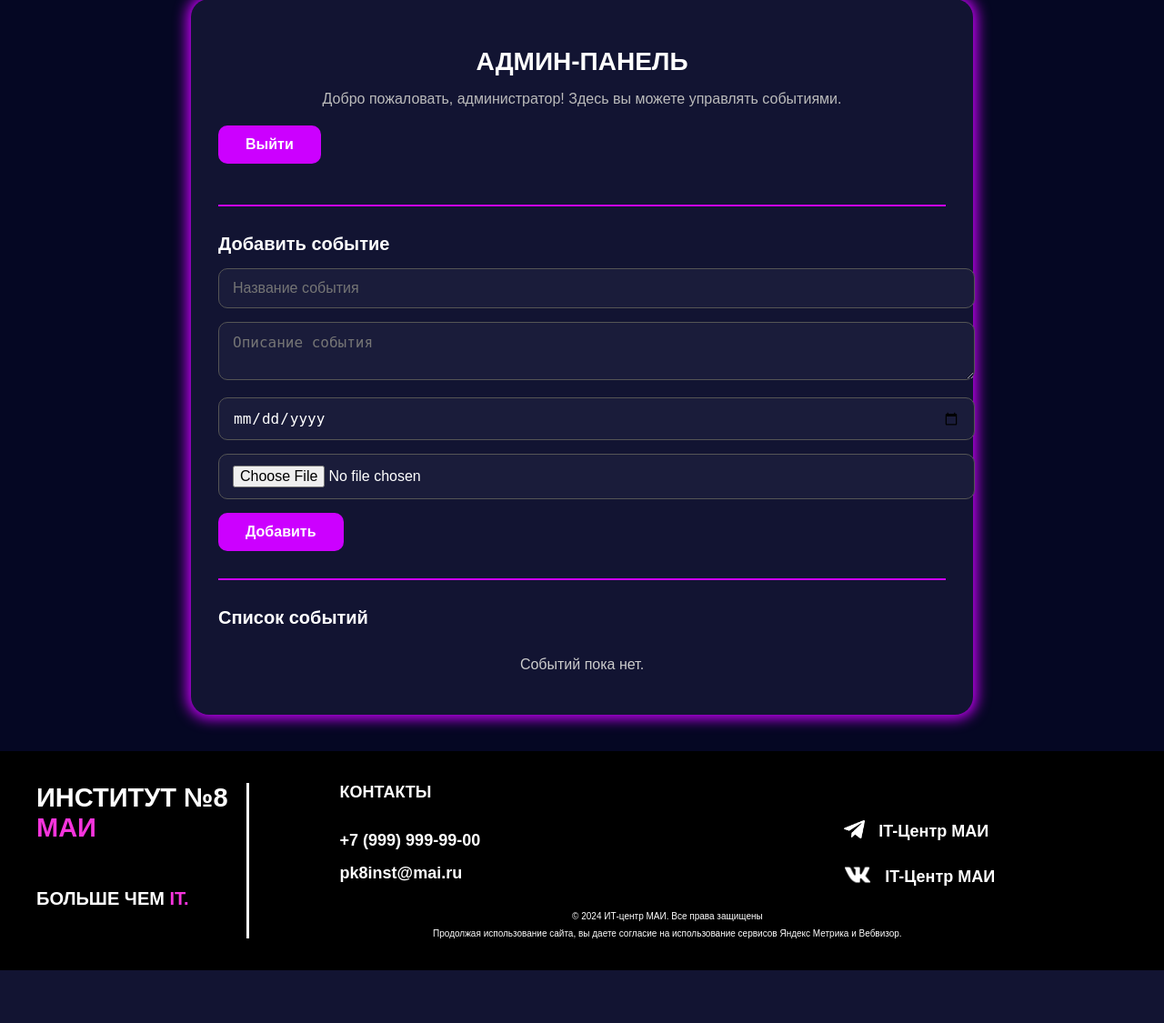
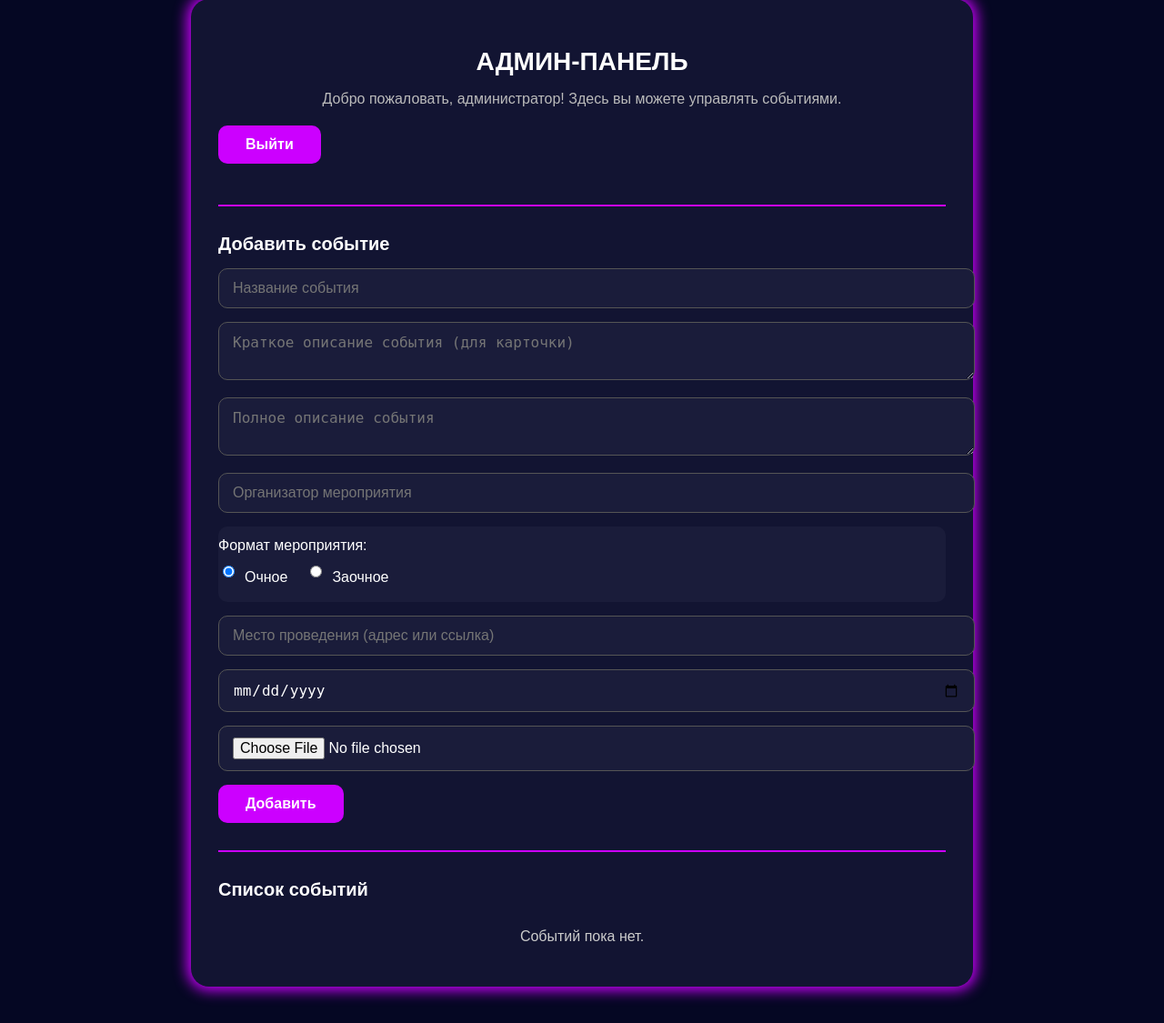
Before and after one commit to qqarisha/womens_community, a Flask app: template main_block1/templates/admin_lk.html in a window 1280 px wide. Shown: the part 157-1282 px from the top of the page at 91% size. Before the commit the page ends 1224 px from the top, so only its background shows below. Run offline with Flask 3, Linux system fonts and the light colour scheme; the template is opened without the code that fills it, so the values that code supplies are empty.

Commit message:
Update admin_lk.html

```diff
--- a/main_block1/templates/admin_lk.html
+++ b/main_block1/templates/admin_lk.html
@@ -16,7 +16,23 @@
         <h3 class="admin-section-title">Добавить событие</h3>
         <form method="POST" enctype="multipart/form-data" class="event-form">
             <input type="text" name="title" class="admin-input" placeholder="Название события" required>
-            <textarea name="description" class="admin-input" placeholder="Описание события" required></textarea>
+            <textarea name="short_description" class="admin-input" placeholder="Краткое описание события (для карточки)" required></textarea>
+            <textarea name="full_description" class="admin-input" placeholder="Полное описание события" required></textarea>
+            <input type="text" name="organizer" class="admin-input" placeholder="Организатор мероприятия" required>
+
+            <div class="form-group">
+                <label class="form-label">Формат мероприятия:</label>
+                <div class="radio-group">
+                    <label class="radio-label">
+                        <input type="radio" name="format" value="Очное" checked> Очное
+                    </label>
+                    <label class="radio-label">
+                        <input type="radio" name="format" value="Заочное"> Заочное
+                    </label>
+                </div>
+            </div>
+
+            <input type="text" name="location" class="admin-input" placeholder="Место проведения (адрес или ссылка)" required>
             <input type="date" name="date" class="admin-input" required>
             <input type="file" name="image" class="admin-input" accept="image/*">
             <button type="submit" class="btn">Добавить</button>
@@ -28,16 +44,20 @@
         <div class="event-list">
             {% if events %}
                 {% for event in events %}
-            <form action="{{ url_for('delete_event', event_token=event[9]) }}" method="post" onsubmit="return confirm('Удалить это событие?');" style="margin-top: 10px;">
-    <button type="submit" class="btn delete-btn">Удалить</button>
-</form>
+                <form action="{{ url_for('delete_event', event_token=event[9]) }}" method="post" onsubmit="return confirm('Удалить это событие?');" style="margin-top: 10px;">
+                    <button type="submit" class="btn delete-btn">Удалить</button>
+                </form>
 
                 <div class="event-card-admin">
                     {% if event[4] %}
                     <img src="{{ url_for('static', filename='uploads/' ~ event[8]) }}" alt="Изображение события" class="event-image-admin">
                     {% endif %}
                     <h3 class="event-title">{{ event[1] }}</h3>
-                    <p class="event-description">{{ event[2] }}</p>
+                    <p class="event-organizer">Организатор: {{ event[5] }}</p>
+                    <p class="event-format">Формат: {{ event[6] }}</p>
+                    <p class="event-location">Место: {{ event[7] }}</p>
+                    <p class="event-short-description">{{ event[2] }}</p>
+                    <p class="event-full-description">{{ event[3] }}</p>
                     <p class="event-date">{{ event[3] }}</p>
                 </div>
                 {% endfor %}
@@ -111,7 +131,8 @@
 }
 
 .event-form input,
-.event-form textarea {
+.event-form textarea,
+.event-form .form-group {
     width: 100%;
     padding: 12px 15px;
     margin-bottom: 15px;
@@ -120,6 +141,29 @@
     border: 1px solid #555;
     color: white;
     font-size: 16px;
+}
+
+.form-group {
+    padding: 12px 0 !important;
+    border: none !important;
+}
+
+.form-label {
+    display: block;
+    margin-bottom: 10px;
+    color: #fff;
+}
+
+.radio-group {
+    display: flex;
+    gap: 20px;
+}
+
+.radio-label {
+    display: flex;
+    align-items: center;
+    gap: 8px;
+    cursor: pointer;
 }
 
 .btn {
@@ -136,6 +180,14 @@
 
 .btn:hover {
     background-color: #b000e6;
+}
+
+.delete-btn {
+    background-color: #ff3333;
+}
+
+.delete-btn:hover {
+    background-color: #cc0000;
 }
 
 .event-list {
@@ -166,10 +218,20 @@
     margin-bottom: 8px;
 }
 
-.event-description,
+.event-organizer,
+.event-format,
+.event-location,
+.event-short-description,
+.event-full-description,
 .event-date {
     font-size: 16px;
     color: white;
+    margin-bottom: 8px;
+}
+
+.event-short-description {
+    color: #ddd;
+    font-style: italic;
 }
 
 .no-events {
```
